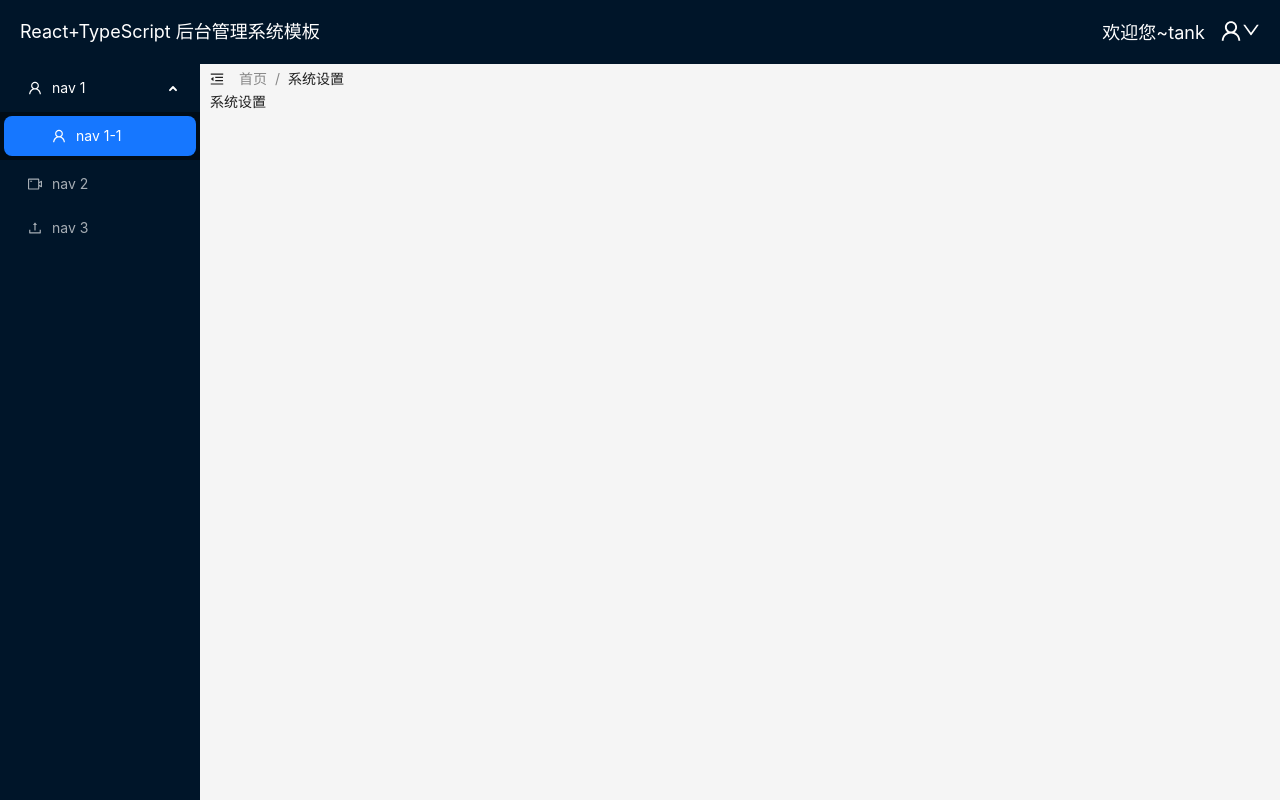
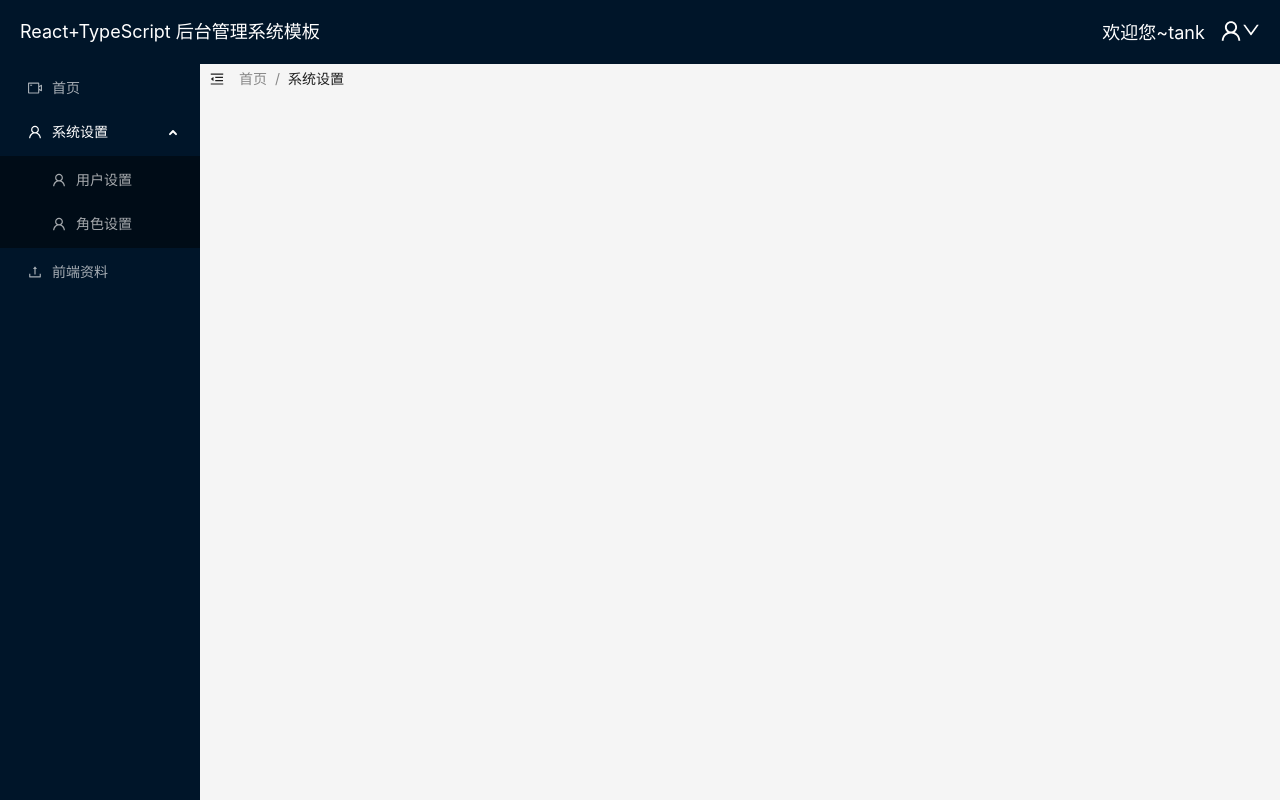
Before and after one commit to tankle0/reactHome, a React (Vite) app: page /system in a window 1280 px wide. Built offline with nearby package versions, Linux system fonts and the light colour scheme; sample sign-in values are in the browser's storage.

Commit message:
feat: 增加路由及路由拦截

```diff
--- a/src/App.tsx
+++ b/src/App.tsx
@@ -1,9 +1,53 @@
-import Home from './pages/home'
+import React, { useEffect } from 'react';
+import { useRoutes, useLocation, useNavigate } from 'react-router-dom';
+import { message } from 'antd';
+import routers from './route';
+import Login from './pages/login';
 
-function App() {
+/*
+  路由拦截
+*/
+const EnterRouter:React.FC = () => {
+  const token = localStorage.getItem('token')
+  const { pathname } = useLocation()
+  const navigate = useNavigate()
+  const Router = useRoutes(routers)
+  useEffect(() => {
+    if(token){
+      if(pathname === '/login'){ // 登录过，还去登录页面，直接跳转之前的页面
+        navigate(-1)
+        return
+      }
+    }else{
+      if(pathname !== '/login'){ // 没登录，直接去登录页面
+        message.config({
+          maxCount:1
+        })
+        message.open({
+          type: 'warning',
+          content: '请先进行登录',
+        })
+        navigate('/login')
+      }
+    }
+  },[])
+  if(token){
+    if(pathname !== '/login'){
+      return Router
+    }
+    return null
+  }
+  return <Login />
+}
+
+const beforeRouteEnter = ():React.ReactNode => {
+  return <EnterRouter />
+}
+
+const App:React.FC = () => {
   return (
     <div className="App">
-      <Home />
+      {beforeRouteEnter()}
     </div>
   )
 }
--- a/src/main.tsx
+++ b/src/main.tsx
@@ -1,6 +1,7 @@
 import React from 'react'
 import ReactDOM from 'react-dom/client'
-import { RouterProvider } from 'react-router-dom'
+import { RouterProvider, BrowserRouter } from 'react-router-dom'
+import App from './App'
 import router from './route'
 import 'normalize.css'
 import './index.less'
@@ -8,6 +9,9 @@ import './index.less'
 
 ReactDOM.createRoot(document.getElementById('root') as HTMLElement).render(
   <React.StrictMode>
-    <RouterProvider router={router} />
+    {/* <RouterProvider router={router} /> */}
+    <BrowserRouter>
+      <App />
+    </BrowserRouter>
   </React.StrictMode>
 )
--- a/src/pages/error/index.tsx
+++ b/src/pages/error/index.tsx
@@ -1,12 +1,10 @@
-import { useRouteError } from 'react-router-dom';
 import { Empty } from 'antd';
 import styles from './index.module.less'
 
 export default function ErrorPage(){
-  const error = useRouteError() as {statusText:string,message:string}
   return (
     <div className={styles.emptyDiv}>
-      <Empty description={<div><i>{error.statusText || error.message}</i><br /><b>糟糕！页面被外星人劫走了~</b></div>} />
+      <Empty description={<b>糟糕！页面被外星人劫走了~</b>} />
     </div>
   )
 }
--- a/src/pages/home/Sider.tsx
+++ b/src/pages/home/Sider.tsx
@@ -1,17 +1,27 @@
 import React from "react";
+import { useNavigate, useLocation } from "react-router-dom";
 import { Layout, Menu, } from "antd";
 import { menuType } from "@/types/home";
+import type { MenuProps } from 'antd';
+import { getParentKey } from "@/utils";
 
 const { Sider } = Layout;
 
-const Siders:React.FC<{collapsed: boolean,menu:Array<menuType>}> = ({collapsed,menu}) => {
+const Siders:React.FC<{collapsed:boolean,menu:Array<menuType>}> = ({collapsed,menu}) => {
+  const navigate = useNavigate()
+  const { pathname } = useLocation()
+  const defaultOpenKeys = [getParentKey(pathname,menu)]
+  const menuClick:MenuProps['onClick'] = ({ key }) => {
+    navigate(key)
+  }
   return (
     <Sider trigger={null} collapsible collapsed={collapsed}>
       <Menu
         theme="dark"
         mode="inline"
-        openKeys={['1']}
-        selectedKeys={['1-1']}
+        defaultOpenKeys={defaultOpenKeys}
+        defaultSelectedKeys={[pathname]}
+        onClick={menuClick}
         items={menu}
       />
     </Sider>
--- a/src/pages/home/index.tsx
+++ b/src/pages/home/index.tsx
@@ -1,6 +1,6 @@
-import React, { useState } from "react";
-import { Outlet, Link } from "react-router-dom";
-import { Layout, Dropdown, Space } from "antd"
+import React, { useState, Suspense } from "react";
+import { Link, Outlet } from "react-router-dom";
+import { Layout, Dropdown, Space, Spin } from "antd"
 import {
   MenuFoldOutlined,
   MenuUnfoldOutlined,
@@ -17,24 +17,31 @@ import styles from "./index.module.less";
 const { Header, Content } = Layout;
 const menu = [
   {
-    key: '1',
-    icon: <UserOutlined />,
-    label: 'nav 1',
-    children:[{
-      key: '1-1',
-      icon: <UserOutlined />,
-      label: 'nav 1-1',
-    }]
+    key: '/dashboard',
+    icon: <VideoCameraOutlined />,
+    label: '首页',
   },
   {
-    key: '2',
-    icon: <VideoCameraOutlined />,
-    label: 'nav 2',
+    key: '/system',
+    icon: <UserOutlined />,
+    label: '系统设置',
+    children:[
+      {
+        key: '/system/user',
+        icon: <UserOutlined />,
+        label: '用户设置',
+      },
+      {
+        key: '/system/role',
+        icon: <UserOutlined />,
+        label: '角色设置',
+      }
+    ]
   },
   {
-    key: '3',
+    key: '/book',
     icon: <UploadOutlined />,
-    label: 'nav 3',
+    label: '前端资料',
   },
 ];
 const items: MenuProps['items'] = [
@@ -99,7 +106,9 @@ const Home:React.FC = () => {
             <Bread breadArr={[{path:'/dashboard',name:'首页'},{path:'/dashboard',name:'系统设置'}]} />
           </div>
           <div className={styles.contentMain}>
-            <Outlet />
+            <Suspense fallback={<Spin tip="Loading..." />}>
+              <Outlet />
+            </Suspense>
           </div>
         </Content>
       </Layout>
--- a/src/pages/system/index.tsx
+++ /dev/null
@@ -1,9 +0,0 @@
-import React from "react";
-
-const System:React.FC = () => {
-  return (
-    <div>系统设置</div>
-  )
-}
-
-export default System
--- /dev/null
+++ b/src/pages/system/role/index.tsx
@@ -0,0 +1,9 @@
+import React from "react";
+
+const Role:React.FC = () => {
+  return (
+    <div>角色设置</div>
+  )
+}
+
+export default Role
--- /dev/null
+++ b/src/pages/system/user/index.tsx
@@ -0,0 +1,9 @@
+import React from "react";
+
+const User:React.FC = () => {
+  return (
+    <div>用户设置</div>
+  )
+}
+
+export default User
--- a/src/route/index.tsx
+++ b/src/route/index.tsx
@@ -1,20 +1,25 @@
+import { lazy } from "react";
 import { createBrowserRouter,Navigate } from "react-router-dom";
-import Login from '../pages/login';
-import ErrorPage from "../pages/error";
-import App from "../App";
-import Dashboard from "@/pages/dashboard";
-import System from "@/pages/system";
+import ErrorPage from "@/pages/error";
+import Home from "@/pages/home";
+import Login from "@/pages/login";
 
-const router  = createBrowserRouter([
+// 使用懒加载的页面
+// const Home = lazy(() => import('@/pages/home'))
+// const Login = lazy(() => import('@/pages/login'))
+// const ErrorPage = lazy(() => import('@/pages/error'))
+const Dashboard = lazy(() => import('@/pages/dashboard'))
+const User = lazy(() => import('@/pages/system/user'))
+const Role = lazy(() => import('@/pages/system/role'))
+
+const router  = [
   {
     path:'/',
     element: <Navigate to="/dashboard" /> ,
-    errorElement: <ErrorPage />,
-    children:[],
   },
   {
     path:'/dashboard',
-    element: <App /> ,
+    element: <Home /> ,
     children:[
       {
         path:'',
@@ -24,11 +29,15 @@ const router  = createBrowserRouter([
   },
   {
     path:'/system',
-    element: <App /> ,
+    element: <Home /> ,
     children:[
       {
-        path:'',
-        element: <System />
+        path:'user',
+        element: <User />
+      },
+      {
+        path:'role',
+        element: <Role />
       }
     ],
   },
@@ -36,7 +45,11 @@ const router  = createBrowserRouter([
     path:'/login',
     element: <Login />
   },
-])
+  {
+    path:'*',
+    element: <ErrorPage />,
+  },
+]
 
 
 export default router
--- a/src/utils/index.tsx
+++ b/src/utils/index.tsx
@@ -1,7 +1,27 @@
+import { menuType } from "@/types/home";
+import React from "react";
+import { useLocation, Outlet, Navigate } from "react-router-dom";
+
 /*
   获取assets文件夹内的图片路径，name为文件名+文件类型
 */
-
 export const getImgUrl = (name:string):string => {
   return new URL(`../assets/${name}`,import.meta.url).href
 }
+
+/*
+  根据传入的key，获取所在父级的key
+*/
+export const getParentKey = (key:string,menu:Array<menuType>,current?:menuType):string => {
+  let name:string = '';
+  for(let item of menu){
+    if(item.key === key){
+      return current ? current.key : item.key
+    }else{
+      if(item.children){
+        name = getParentKey(key, item.children, item)
+      }
+    }
+  }
+  return name
+}
--- a/vite.config.ts
+++ b/vite.config.ts
@@ -3,7 +3,7 @@ import react from '@vitejs/plugin-react'
 import path from 'path'
 
 // https://vitejs.dev/config/
-export default defineConfig({
+export default defineConfig(({command}) => ({
   plugins: [react()],
   base:'/',
   server:{
@@ -23,27 +23,27 @@ export default defineConfig({
       '@':path.resolve(__dirname,'src')
     }
   },
-  // css:{
-  //   modules:{
-  //     localsConvention:'camelCaseOnly',
-  //     scopeBehaviour:'local'
-  //   }
-  // },
   build:{
+    // reportCompressedSize: false, // gzip压缩大小报告
+    // chunkSizeWarningLimit: 2000, // 打包大小超出警告的限制
+    assetsDir:'static/assets',
     rollupOptions:{
       output: {
         assetFileNames: (AssetInfo)=>{
           if(/\.(png|jpg|gif|svg)$/.test(AssetInfo.name)){
-            return 'img/[name].[ext]'
+            return 'static/img/[name].[ext]'
           }else if(/\.(ttf|woff)$/.test(AssetInfo.name)){
-            return 'font/[name].[hash].[ext]'
+            return 'static/font/[name].[hash].[ext]'
           }else{
-            return '[ext]/[name].[hash].[ext]'
+            return 'static/[ext]/[name].[hash].[ext]'
           }
         },
-        chunkFileNames: 'js/[name].[hash].js',
-        entryFileNames: 'js/[name].[hash].js'
+        chunkFileNames: 'static/js/[name].[hash].js',
+        entryFileNames: 'static/js/[name].[hash].js',
       }
     }
+  },
+  esbuild:{
+    drop: command === 'build' ? ['console','debugger'] : []
   }
-})
+}))
```
